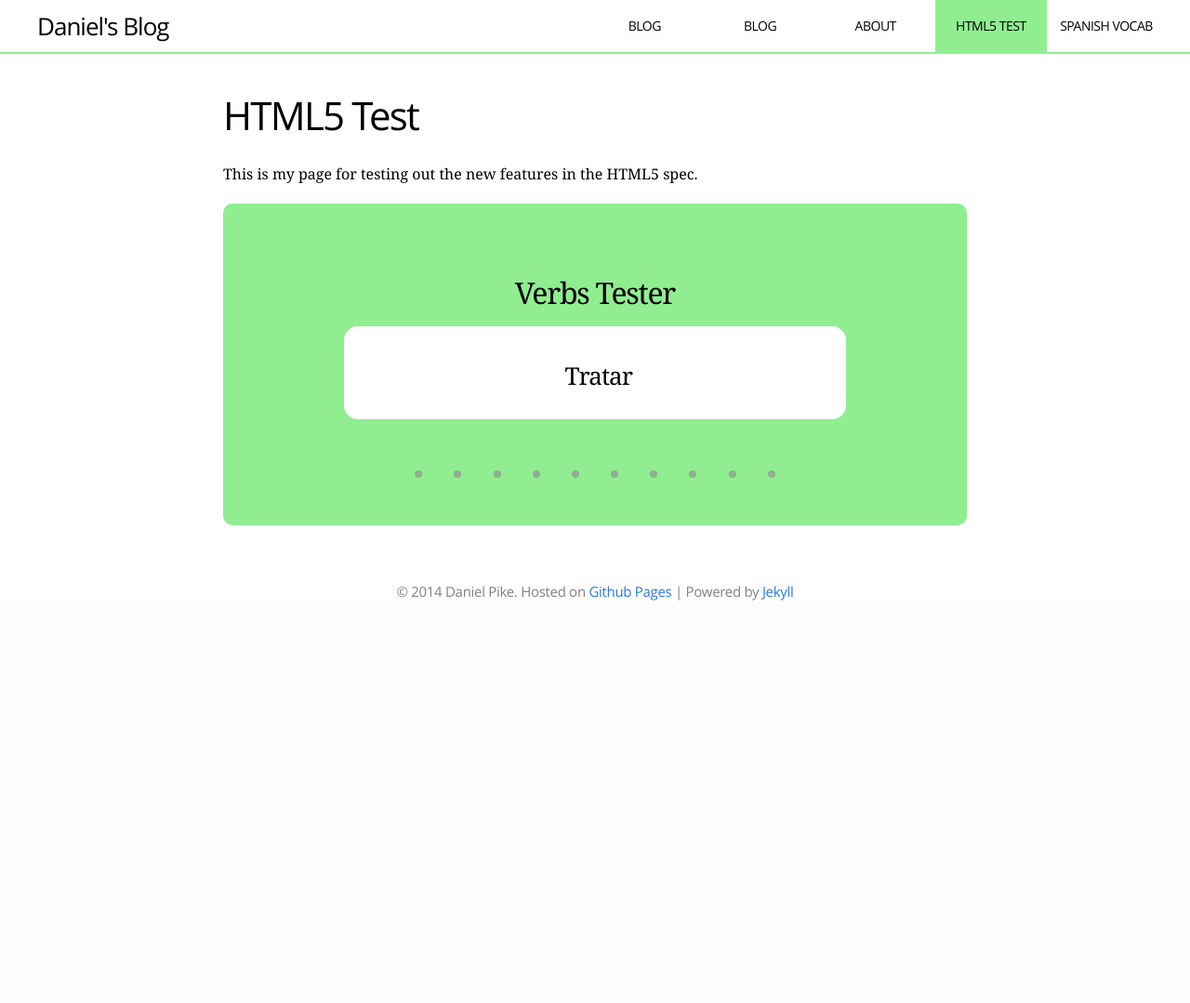
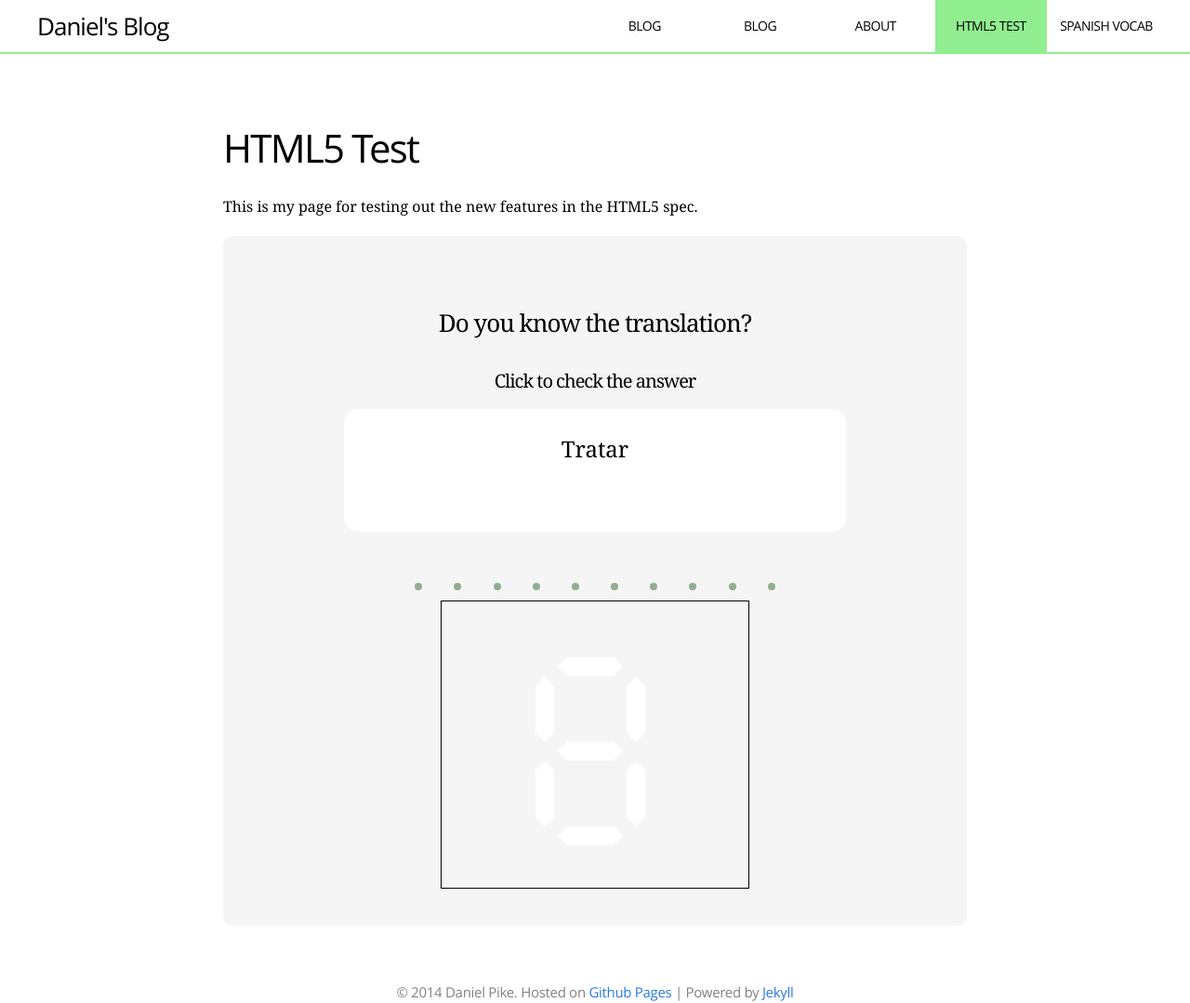
Before and after one commit to Danny72/danny72.github.io, a Jekyll site: the page built from z-html5.md, in a window 1280 px wide. Shown: the whole page at 93% size. Built offline with Jekyll 4.4.1, drawn with Linux system fonts in a browser that asks for light colours; nearby versions of some CDN libraries; before the commit the page ends 900 px from its top, so only the background shows below that.

Commit message:
Updated vocab json

```diff
--- a/_layouts/default.html
+++ b/_layouts/default.html
@@ -23,6 +23,9 @@
     {% if page.title == "Spanish Vocab" %}
       <script src="/js/vocab.js" type="text/javascript"></script>
     {% endif %}
+    {% if page.title == "HTML5 Test" %}
+      <script src="/js/spverbs.js" type="text/javascript"></script>
+    {% endif %}
 
     </body>
 </html>
--- a/_layouts/post.html
+++ b/_layouts/post.html
@@ -4,6 +4,7 @@
 <div class="post" data="{{ page.category }}">
 
   <header class="post-header">
+    <h1>{{ page.title }}</h1>
     <p class="meta">
       <i class="fa fa-calendar-o"></i>
       {{ page.date | date: "%b %-d, %Y" }}{% if page.author %} • {{ page.author }}{% endif %}{% if page.meta %} • {{ page.meta }}{% endif %} |
@@ -14,7 +15,6 @@
         {% endif %}
       {% endfor %}
     </p>
-    <h1>{{ page.title }}</h1>
   </header>
 
   <article class="post-content">
--- a/css/main.css
+++ b/css/main.css
@@ -202,14 +202,16 @@
   font-size: 42px;
   letter-spacing: -1.75px;
   line-height: 1;
-  font-weight: 300;
-  margin-top: 15px;
+  padding-top: 40px;
 }
 
 .post-header .meta {
   font-size: 15px;
   color: #818181;
   margin-top: 5px;
+  border-bottom: 1px solid rgba(0, 0, 0, 0.17);
+  padding-bottom: 20px;
+  padding-top: 10px;
 }
 
 .post-content {
@@ -433,7 +435,9 @@
     margin: 0;
   }
 
-  .post-header h1 { font-size: 42px; }
+  .post-header h1 {
+    font-size: 42px;
+  }
   .post-content h2 { font-size: 28px; }
   .post-content h3 { font-size: 22px; }
   .post-content h4 { font-size: 18px; }
@@ -530,13 +534,6 @@
   margin: 0px auto;
 }
 
-div.maincontent span {
-  background: whitesmoke;
-  padding: 6px;
-  margin-right: 10px;
-  border: 1px dashed;
-}
-
 h1.latest-header {
   font-size: 36px;
 }
@@ -565,6 +562,7 @@
   margin-bottom: 15px;
   font-family: "Open Sans";
   padding: 20px;
+  width: 80%;
 }
 
 #blog_posts article.blog_snippit {
@@ -790,22 +788,21 @@
 
 #verb_container {
   text-align:center;
-  background: lightgreen;
+  background: whitesmoke;
   border-radius: 10px;
   padding: 40px;
 }
 
 div.flip_container { perspective: 1000; }
 
-div.flip_container:hover .flipper, div.flip_container.hover .flipper {
+div.flip_container.flipped .flipper {
   transform: rotateY(180deg);
 }
 
 .front, .back {
   backface-visibility: hidden;
   position: absolute;
-  top: 0;
-  left: 44%;
+  width: 100%;
 }
 
 .front {
@@ -818,8 +815,8 @@
 }
 
 div.flipper {
-  padding-top: 50px;
-  padding-bottom: 50px;
+  padding-top: 25px;
+  padding-bottom: 107px;
   background: white;
   border-radius: 15px;
   width: 75%;
@@ -827,6 +824,32 @@
   transition: 0.6s;
   transform-style: preserve-3d;
   position: relative;
+}
+
+div.flipper span.word {
+  font-size: 24px;
+}
+
+div.check_answer {
+  padding-top: 27px;
+}
+
+div.check_answer a {
+  width: 50%;
+  display: inline-block;
+  padding: 10px 0px 10px 0px;
+}
+
+div.check_answer a.wrong {
+  float: left;
+  background: lightcoral;
+  border-bottom-left-radius: 15px;
+}
+
+div.check_answer a.correct {
+  float: right;
+  background: lightgreen;
+  border-bottom-right-radius: 15px;
 }
 
 ul.progress_bar {
@@ -848,6 +871,74 @@
   background: white;
 }
 
+ul.dot_matrix {
+  width: 39%;
+  margin: 0 auto;
+  padding: 0px 20px 50px 30px;
+  border: 1px solid black;
+}
+
+ul.dot_matrix li.horizontal {
+  display: inline-block;
+  width: 50px;
+  height: 0;
+  border: 10.5px solid transparent;
+  border-bottom-color: white;
+  position: relative;
+  left: -10px;
+}
+
+ul.dot_matrix li.horizontal:after {
+  content: "";
+  position: absolute;
+  left: -10px;
+  top: 10px;
+  width: 50px;
+  height: 0;
+  border: 10px solid transparent;
+  border-top-color: white;
+}
+
+ul.dot_matrix li.horizontal.active {
+  border-bottom-color: red;
+}
+
+ul.dot_matrix li.horizontal.active:after {
+  border-top-color: red;
+}
+
+ul.dot_matrix li.vertical {
+  display: inline-block;
+  width: 0;
+  height: 50px;
+  border: 10.5px solid transparent;
+  border-left-color: white;
+  position: relative;
+  top: 80.5px;
+}
+
+ul.dot_matrix li.vertical:after {
+  content: "";
+  position: absolute;
+  left: -30px;
+  top: -10px;
+  width: 0;
+  height: 50px;
+  border: 10.5px solid transparent;
+  border-right-color: white;
+}
+
+ul.dot_matrix li.vertical.active{
+  border-left-color: red;
+}
+
+ul.dot_matrix li.vertical.active:after {
+  border-right-color: red;
+}
+div.dot_matrix_middle { padding-top: 15px; }
+div.dot_matrix_bottom { padding-top: 65px; }
+
+
 /************
 * Footer
 ************/
--- a/data/vocab.json
+++ b/data/vocab.json
@@ -662,24 +662,38 @@
     "belleza": "beauty",
     "categoría": "category",
     "caída": "slope",
+    "cargo": "charge",
     "ceremonia": "ceremony",
     "comportamiento": "behaviour",
     "compromiso": "commitment",
     "conducta": "behaviour",
     "consecuencia": "consequence",
     "continuación": "continuation",
+    "crítica": "critque",
     "decision": "decision",
     "distribución": "distribution",
     "división": "division",
+    "definición": "definition",
+    "esfuerzo": "effort",
     "edición": "edition",
     "error": "error",
+    "excepción": "exception",
+    "experiencia": "experience",
+    "extensión": "extension",
     "factor": "factor",
+    "fracaso": "failure",
     "gesto": "gesture",
     "influencia": "influence",
+    "honor": "honour",
     "intención": "intention",
+    "impacto": "impact",
+    "intensidad": "intensity",
     "margen": "margin",
     "misión": "mission",
     "motivo": "reason",
+    "orden": "order",
+    "pausa": "pause",
+    "propuesta": "proposal",
     "perspectiva": "perspective",
     "preocupación": "concern",
     "presencia": "presence",
@@ -687,8 +701,11 @@
     "pérdida": "waste",
     "recurso": "resource",
     "relación": "relation",
+    "ruido": "noise",
     "situacion": "situation",
     "sombra": "shadow",
+    "sesion": "session",
+    "significado": "meaning"
     "unidad": "unity",
     "unión": "union",
     "versión": "version"
@@ -763,6 +780,94 @@
     "descenso": "descent",
     "deportes": "sports"
   },
+  "Business":{
+    "comercio": "store",
+    "negocio": "business",
+    "contrat": "contract",
+    "cifra": "number/figure",
+    "interes": "interest",
+    "oferta": "offer",
+    "industria": "industry",
+    "ejecutivo": "executive",
+    "precio": "price",
+    "valor": "value",
+    "crédito": "credit",
+    "deuda": "debt",
+    "venta": "sale",
+    "fortuna": "fortune",
+    "producto": "product",
+    "cuenta": "bill",
+    "promoción": "promotion",
+    "ingresos": "income",
+    "porcentaje": "percentage",
+    "oro": "gold",
+    "mercado": "market",
+    "propiedad": "property",
+    "reunión": "meeting",
+    "empresa": "company",
+    "compañía": "business",
+    "inflación": "inflation",
+    "inversión": "investment",
+    "conferencia": "conference",
+    "economía": "economy",
+    "negociacion": "negotiation"
+  },
+  "medical":{
+    "oído": "ear",
+    "boca": "mouth",
+    "pie": "foot",
+    "brazo": "arm",
+    "cuerpo": "body",
+    "labios": "lips",
+    "pierna": "leg",
+    "cabeza": "head",
+    "cuello": "neck",
+    "ojo": "eye",
+    "cara": "face",
+    "nariz": "nose",
+    "dedo": "finger/toe",
+    "mano": "hand",
+    "pecho": "chest",
+    "piel": "skin",
+    "lengua": "tounge",
+    "pelo": "hair",
+    "frente": "front"
+    "espalda": "back",
+    "estómago": "stomach",
+    "codo": "elbow",
+    "salud": "health",
+    "tratamiento": "treatment",
+    "sangre": "blood",
+    "rodilla": "knee",
+    "enfermedad": "disease",
+    "corazón": "heart",
+    "riesgo": "risk",
+    "médicos": "doctors",
+    "ambulancia": "ambulance",
+    "operación": "operation",
+    "emergencia": "emergency",
+    "medicina": "medicine",
+    "dosis": "dose",
+    "presión": "pressure",
+    "paciente": "patient",
+    "síntoma": "symptom",
+    "condicion": "condition",
+    "depresión": "depression",
+    "diagnóstico": "diagnosis",
+    "emoción": "emotion",
+    "órgano": "organ",
+    "dieta": "diet",
+    "remedio": "medicine",
+    "lágrima": "tear",
+    "proteína": "protein",
+    "clínica": "clinic",
+    "cadáver": "corpse",
+    "olor": "smell",
+    "grave": "serious",
+    "circulación": "circulation",
+    "mente": "mind",
+    "sabor": "flavour"
+  },
   "infinitive verbs":{
     "abandonar": "abandon",
     "aburrir": "bore",
@@ -797,6 +902,7 @@
     "comprender": "understand",
     "conocer": "know",
     "contener": "contains",
+    "contestar": "to answer",
     "conseguir": "get",
     "considerar": "consider",
     "consultar": "to consult",
--- /dev/null
+++ b/js/spverbs.js
@@ -0,0 +1,52 @@
+jQuery(document).ready(function() {
+  (function() {
+    var vocab, key, count = 0;
+    var index = 0;
+    $("div.check_answer").on("click","a",function() {
+      var ans = $(this).find("span").text(), index;
+      index = Math.floor(Math.random()*Object.keys(vocab).length);
+      if (ans === "Correct ✔") {
+        $("ul.progress_bar li").not(".clicked").eq(0).css("background","green").addClass("clicked");
+      }
+      else {
+        $("ul.progress_bar li").not(".clicked").eq(0).css("background","red").addClass("clicked");
+      }
+      key = Object.keys(vocab)[index];
+      $("#current_verb").text(key);
+      $("#current_answer").text(vocab[key]).fadeOut(0).fadeIn('slow');
+    });
+
+    $.getJSON("/data/vocab.json", function(json) {
+      vocab = json['infinitive verbs'];
+    }).fail(function(data, textStatus, error) {
+      console.log("failed because status: " + textStatus + " | error: " + error);
+    });
+
+    $("ul.dot_matrix").on("click","li",function() {
+      var func = function(index) {
+        var digit, seg, anon_func, interval_id;
+        digit = ["0x7E","0x30","0x6D","0x79","0x33","0x5B","0x5F","0x70","0x7F","0x7B"];
+        seg = Number(digit[index]).toString(2).split("");
+        if (seg.length < 7) { seg.splice(0,0,"0"); }
+        console.log(seg);
+        $("li.dot_matrix").removeClass("active");
+        seg.forEach(function(e,i) {
+          if (e === "1") {
+            $("li.seg"+i).toggleClass("active");
+          }
+        });
+      };
+      anon_func = function() {
+        if (index < 10) { func(index++); }
+        else {
+          $("li.dot_matrix").removeClass("active");
+          console.log("end");
+          window.clearInterval(interval_id);
+          index = 0;
+        }
+      };
+      interval_id = setInterval(anon_func, 1000);
+      $(this).toggleClass("active");
+    });
+  }());
+});
--- a/z-html5.md
+++ b/z-html5.md
@@ -9,15 +9,20 @@
 This is my page for testing out the new features in the HTML5 spec.
 
 <div id='verb_container'>
-  <h2 id='title'>Verbs Tester</h2>
+  <h3>Do you know the translation?</h3>
+  <h4>Click to check the answer</h4>
 
-  <div class='flip_container' ontouchstart="this.classList.toggle('hover');">
+  <div class='flip_container' onclick = "this.classList.toggle('flipped');" ontouchstart="this.classList.toggle('flipped');">
     <div class='flipper'>
       <div class='front'>
-        <h3 id='current_verb'>Tratar</h3>
+        <span id='current_verb' class='word'>Tratar</span>
       </div>
       <div class='back'>
-        <h3 id='current_answer'>Test</h3>
+        <span id='current_answer' class='word'>Test</span>
+        <div class='check_answer'>
+          <a class='wrong'><span>Wrong ✘</span></a>
+          <a class='correct'><span>Correct ✔</span></a>
+        </div>
       </div>
     </div>
   </div>
@@ -33,4 +38,19 @@
     <li class='dot'></li>
     <li class='dot'></li>
   </ul>
+  <ul class='dot_matrix'>
+    <div class='dot_matrix_top'>
+      <li class='dot_matrix vertical seg5'></li>
+      <li class='dot_matrix horizontal seg0'></li>
+      <li class='dot_matrix vertical seg1'></li>
+    </div>
+    <div class='dot_matrix_middle'>
+      <li class='dot_matrix vertical seg4'></li>
+      <li class='dot_matrix horizontal seg6'></li>
+      <li class='dot_matrix vertical seg2'></li>
+    </div>
+    <div class='dot_matrix_bottom'>
+      <li class='dot_matrix horizontal seg3'></li>
+    </div>
+  </ul>
 </div>
```
Also changed, not shown: _posts/blog/2015-03-12-building-an-array-with-commas.md (added, +46 -0 lines).
